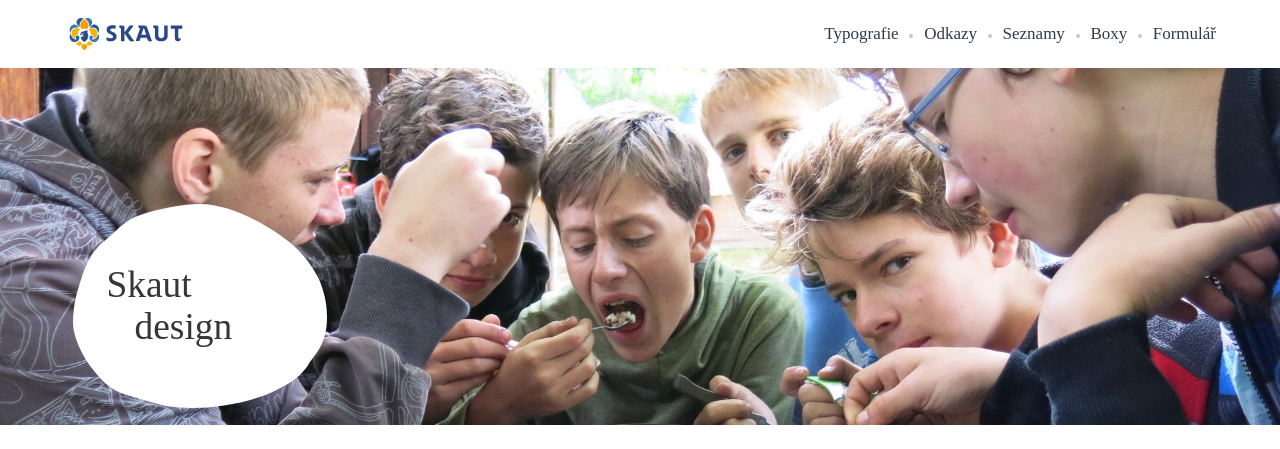
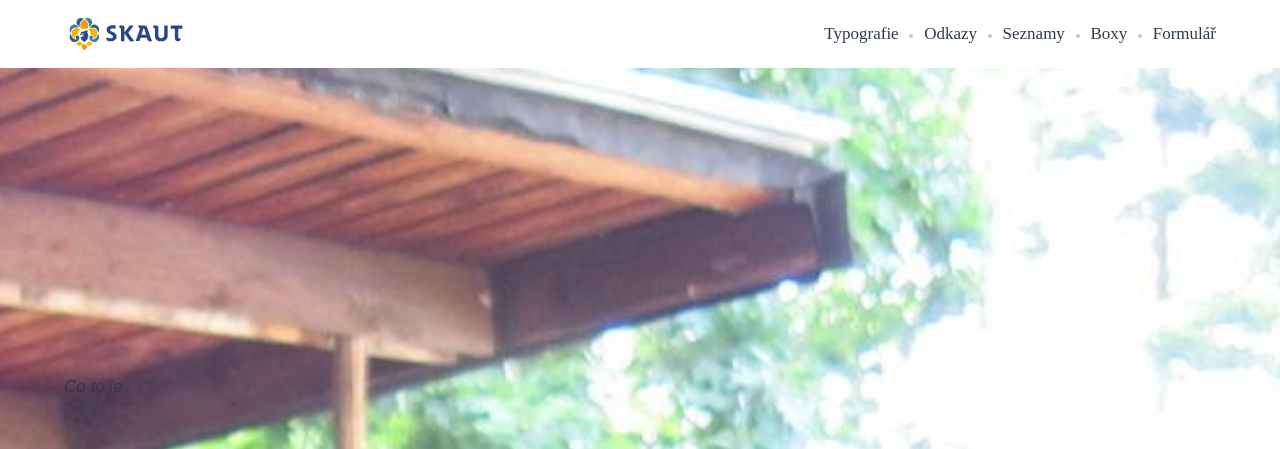
Before and after one commit to lttr/skaut-design, a website: page index.html in a window 1280 px wide. Shown: the top 449 px of the page. Drawn offline with Linux system fonts and the light colour scheme; a web font is replaced by a local one.

Commit message:
Fix typo

```diff
--- a/css/styles.css
+++ b/css/styles.css
@@ -1,4 +1,4 @@
-.backgrount-hero4 {
+.background-hero4 {
   background-image: url('/img/examples/hero4.jpg');
   background-size: cover;
   background-position: center;
--- a/index.html
+++ b/index.html
@@ -38,14 +38,7 @@
       </div>
     </nav>
     <section class="hero is-medium">
-      <div class="hero-body backgrount-hero4">
-        <div class="container">
-          <div class="heading-background sk-centered">
-            <h1 class="title is-1">Skaut &nbsp;&nbsp;&nbsp;design</h1>
-          </div>
-        </div>
-      </div>
-    </section>
+        <div class="hero-body background-hero4">
 
     <section class="section"></section>
 
```
